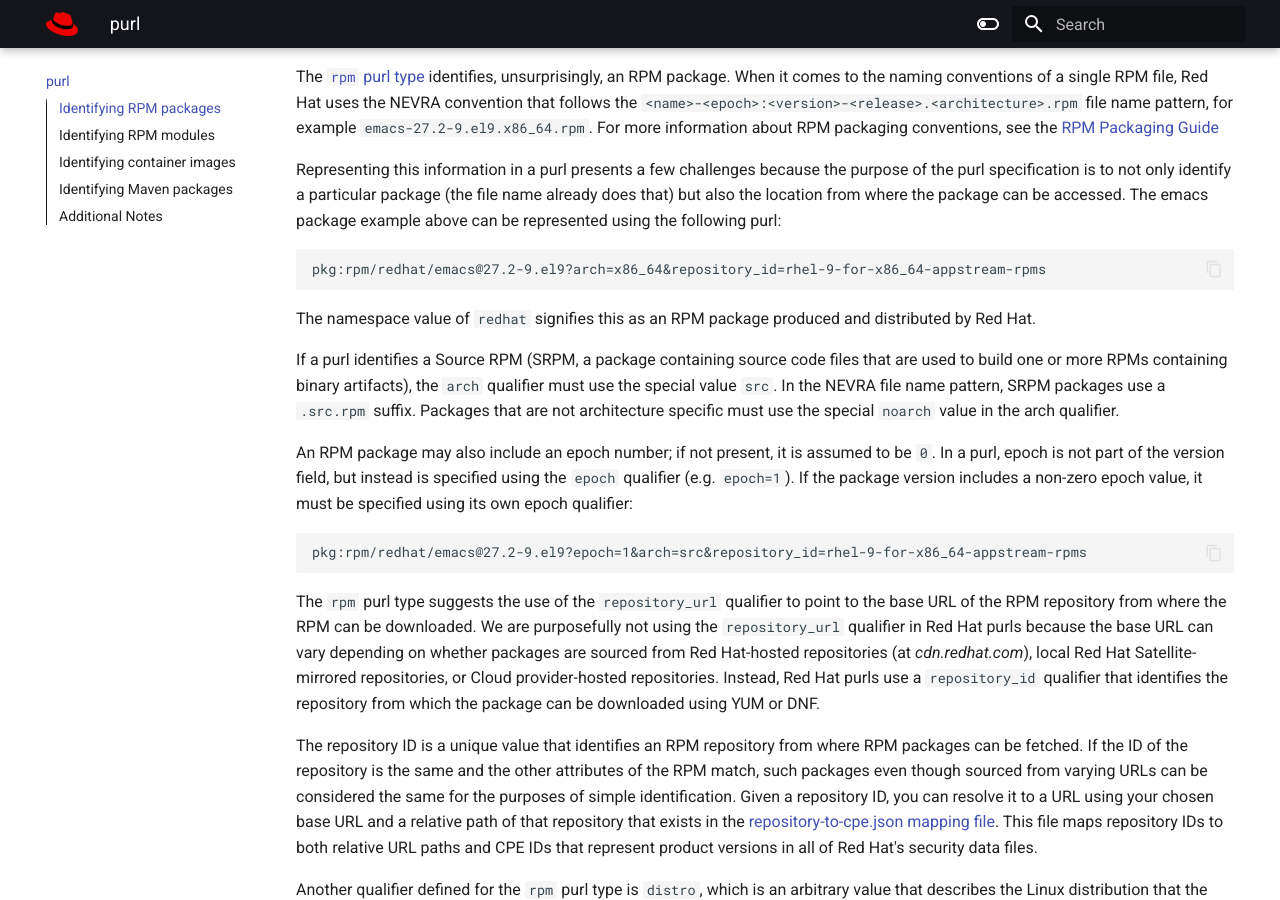
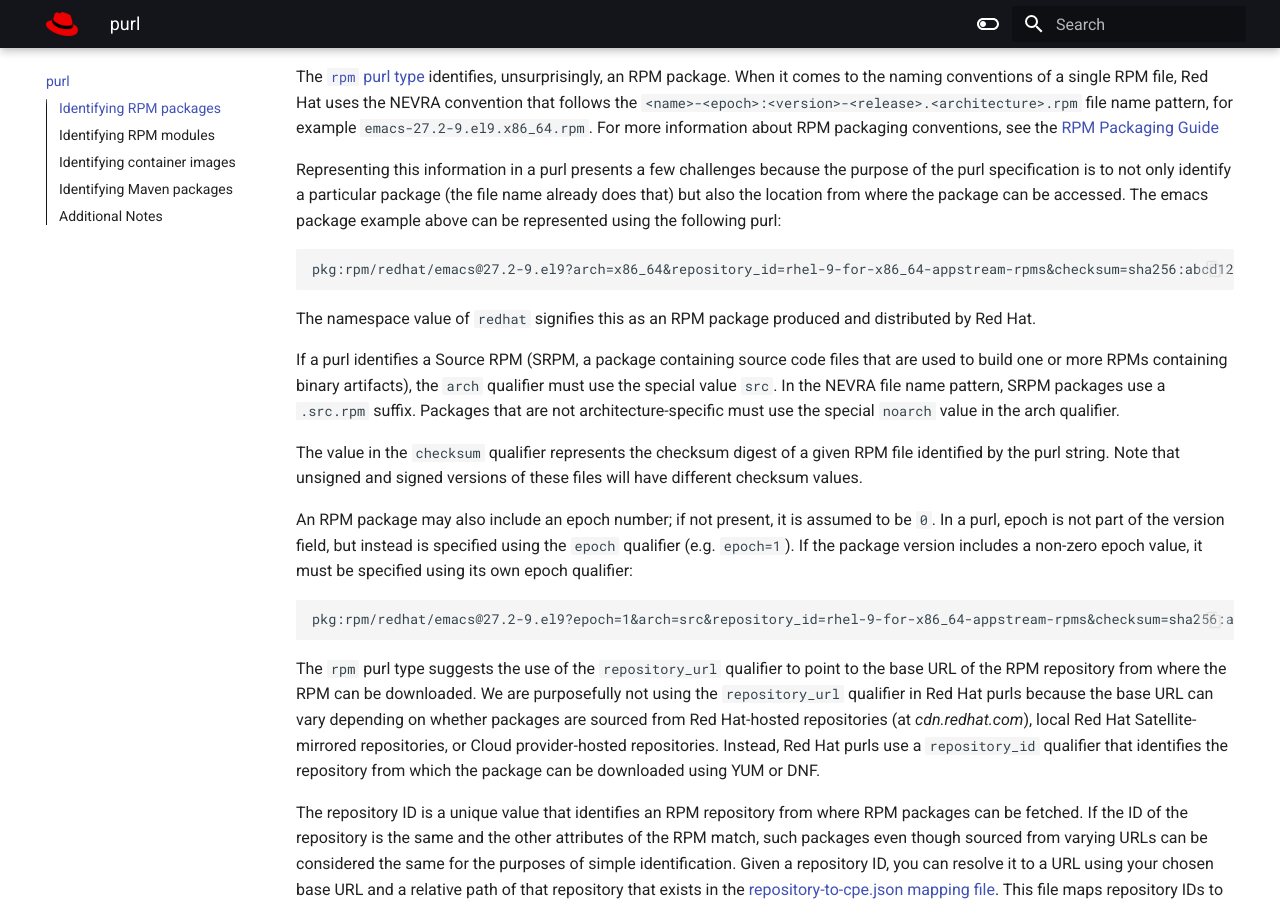
Before and after one commit to RedHatProductSecurity/security-data-guidelines, an MkDocs documentation site: the page built from docs/purl.md, in a window 1280 px wide and 900 px high, scrolled down 677 px. Built offline with MkDocs 1.6.1 and Material for MkDocs 9.7.7, drawn with Linux system fonts in a browser that asks for light colours.

Commit message:
Generate RPM purls with checksums

````diff
--- a/docs/purl.md
+++ b/docs/purl.md
@@ -40,22 +40,25 @@ to not only identify a particular package (the file name already does that) but
 package can be accessed. The emacs package example above can be represented using the following purl:
 
 ```
-pkg:rpm/redhat/emacs@27.2-9.el9?arch=x86_64&repository_id=rhel-9-for-x86_64-appstream-rpms
+pkg:rpm/redhat/emacs@27.2-9.el9?arch=x86_64&repository_id=rhel-9-for-x86_64-appstream-rpms&checksum=sha256:abcd1234
 ```
 
 The namespace value of `redhat` signifies this as an RPM package produced and distributed by Red Hat.
 
 If a purl identifies a Source RPM (SRPM, a package containing source code files that are used to build one or more
 RPMs containing binary artifacts), the `arch` qualifier must use the special value `src`. In the NEVRA file name
-pattern, SRPM packages use a `.src.rpm` suffix. Packages that are not architecture
-specific must use the special `noarch` value in the arch qualifier.
+pattern, SRPM packages use a `.src.rpm` suffix. Packages that are not architecture-specific must use the special
+`noarch` value in the arch qualifier.
+
+The value in the `checksum` qualifier represents the checksum digest of a given RPM file identified by the purl
+string. Note that unsigned and signed versions of these files will have different checksum values.
 
 An RPM package may also include an epoch number; if not present, it is assumed to be `0`. In a purl, epoch is
 not part of the version field, but instead is specified using the `epoch` qualifier (e.g. `epoch=1`).
 If the package version includes a non-zero epoch value, it must be specified using its own epoch qualifier:
 
 ```
-pkg:rpm/redhat/emacs@27.2-9.el9?epoch=1&arch=src&repository_id=rhel-9-for-x86_64-appstream-rpms
+pkg:rpm/redhat/emacs@27.2-9.el9?epoch=1&arch=src&repository_id=rhel-9-for-x86_64-appstream-rpms&checksum=sha256:abcd1234
 ```
 
 The `rpm` purl type suggests the use of the `repository_url` qualifier to point to the base URL of the RPM
````
Also changed, not shown: 1 other file.
